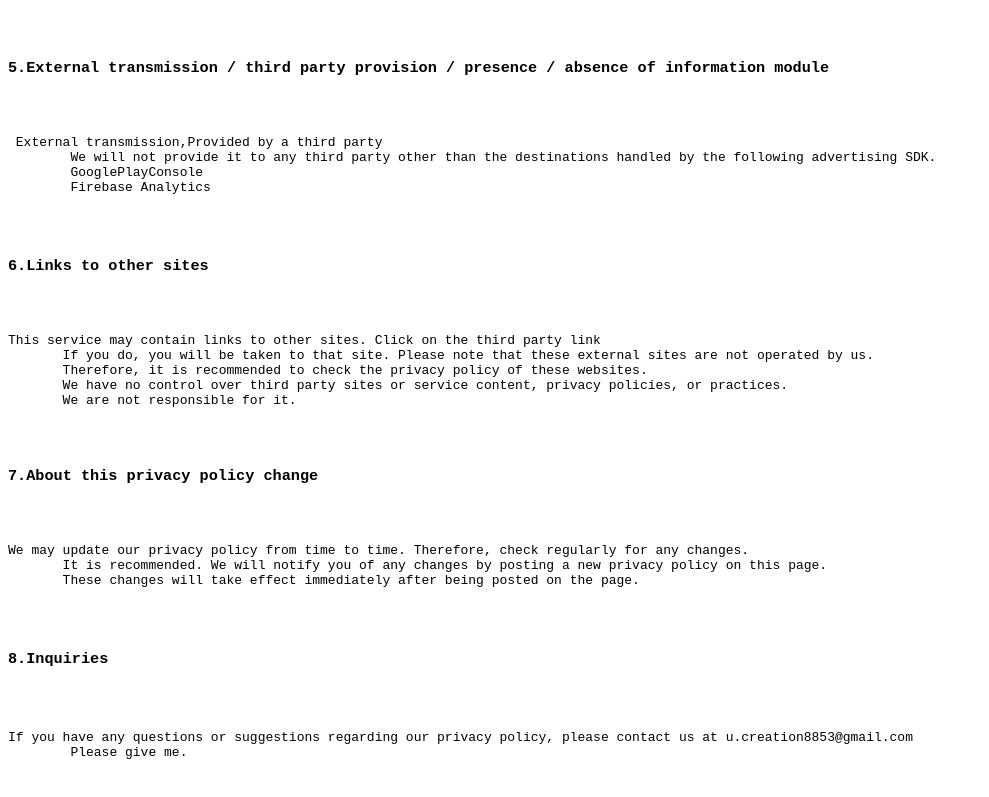
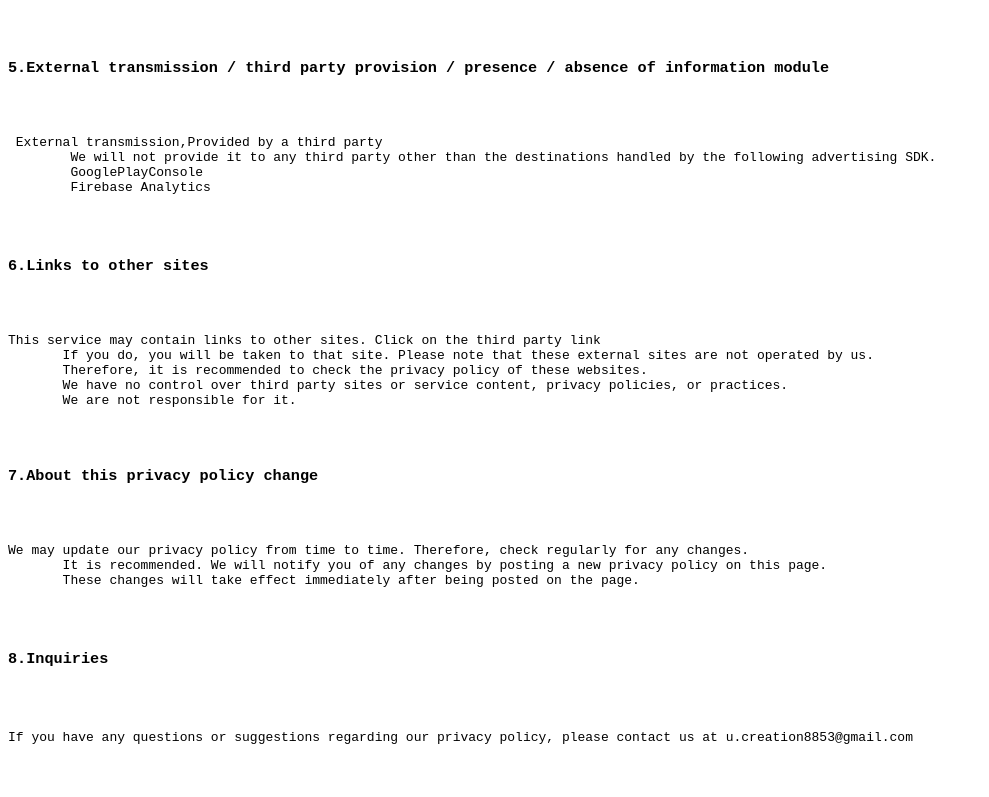
Before and after one commit to u-creation8853/SLprivacy_en, a plain HTML site: page index.html in a window 1280 px wide. Shown: the part 1010-1807 px from the top of the page, without its empty margins (0-989 px from the left). Drawn offline with Linux system fonts and the light colour scheme.

Commit message:
Update index.html

```diff
--- a/index.html
+++ b/index.html
@@ -55,7 +55,6 @@
        It is recommended. We will notify you of any changes by posting a new privacy policy on this page.
        These changes will take effect immediately after being posted on the page.</pre>
 　<h3>8.Inquiries</h3>
-　<pre>If you have any questions or suggestions regarding our privacy policy, please contact us at u.creation8853@gmail.com
-        Please give me.</pre>
+　<pre>If you have any questions or suggestions regarding our privacy policy, please contact us at u.creation8853@gmail.com</pre>
 </body>
 </html>
```
